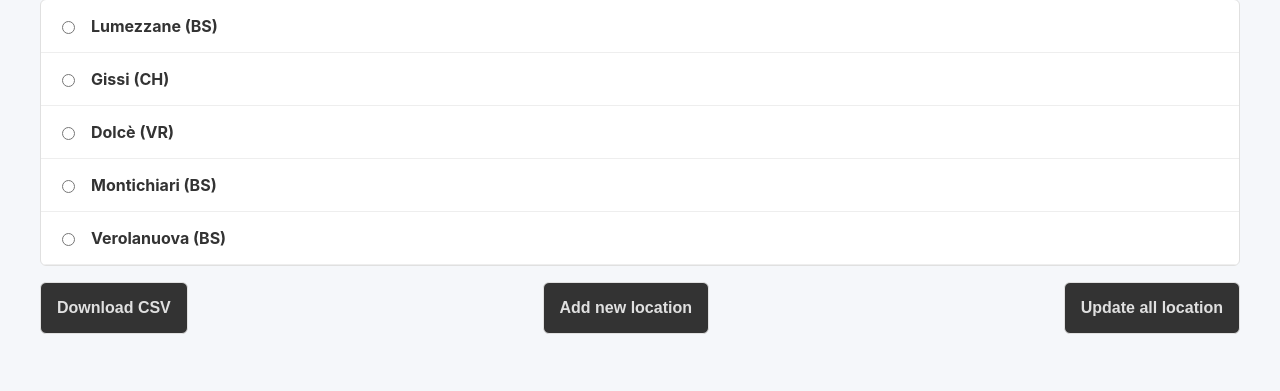
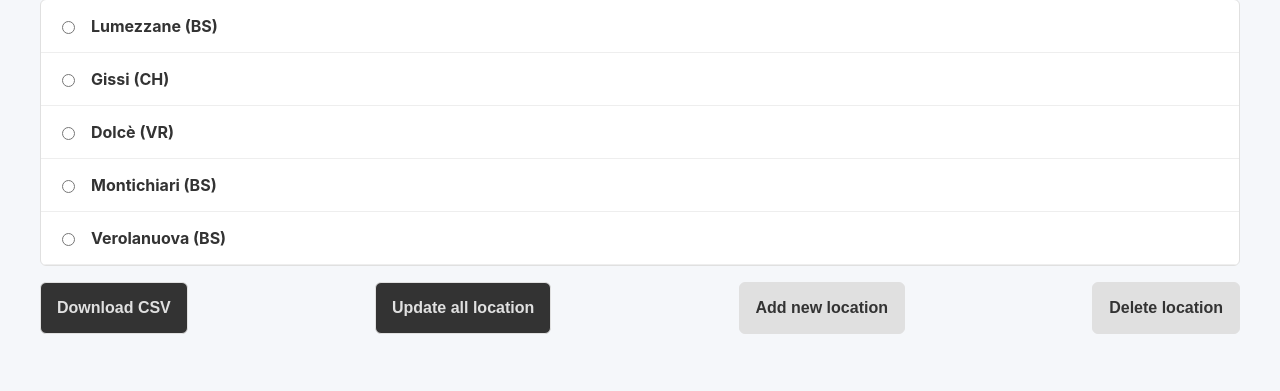
Before and after one commit to CigoliniMat/IrradiationCollector, a Flask app: page / in a window 1280 px wide. Shown: the part 177-568 px from the top of the page. Run offline with Flask 3, Linux system fonts and the light colour scheme; data comes from the database, SQL or seed files in the repository; parts of the project's set-up code (start-up, migrations or seed data) failed here and were passed over.

Commit message:
added modal creation of location

```diff
--- a/templates/main.html
+++ b/templates/main.html
@@ -42,12 +42,16 @@
             <button type="submit" class="action_btn">
                 <strong>Download CSV</strong>
             </button>
-            <button type="button" onclick="open_modal()" class="action_btn">
-                <strong>Add new location</strong>
-            </button>
             <button type="button" class="action_btn">
                 <strong>Update all location</strong>
             </button>
+            <button type="button" onclick="open_modal()" class="secondary_btn">
+                <strong>Add new location</strong>
+            </button>
+            <button type="button" class="secondary_btn">
+                <strong>Delete location</strong>
+            </button>
+
         </div>
     </form>
 
@@ -56,25 +60,25 @@
             <span class="close_button" onclick="close_modal()">&times;</span>
             <h2>Add new location</h2>
             <div class="input_lbl_container">
-                <label>
+                <label class="input_lbl">
                     <strong>Location name:</strong>
                 </label>
                 <input class="user_input" type="text" name="name" required placeholder="Insert location name">
             </div>
             <div class="input_lbl_container">
-                <label>
+                <label class="input_lbl">
                     <strong>Latitude:</strong>
                 </label>
                 <input class="user_input" type="number" name="lat" step="0.0001" placeholder="Example: 45.3456" required >
             </div>
             <div class="input_lbl_container">
-                <label>
+                <label class="input_lbl">
                     <strong>Longitude:</strong>
                 </label>
                 <input class="user_input" type="number" name="lon" step="0.0001" placeholder="Example: 10.4567" required>
             </div>
             <div class="input_lbl_container">
-                <label>
+                <label class="input_lbl">
                     <strong>Description:</strong>
                 </label>
                 <textarea class="user_input" name="description" rows="2" cols="50" placeholder="An optional brief description"></textarea>
@@ -82,6 +86,7 @@
             <button type="submit" class="action_btn">
                 <strong>Create</strong>
             </button>
+
 
         </form>
 
--- a/templates/static/main.js
+++ b/templates/static/main.js
@@ -54,6 +54,12 @@ function close_modal(){
     document.getElementById('modal').style.display = 'none'
 }
 
+window.onclick = function(event) {
+    const modale = document.getElementById('modal');
+    if (event.target === modale) {
+        close_modal();
+    }
+  }
 
 document.getElementById('next_btn').addEventListener('click', () => {
     if (current_page < max_page) {
--- a/templates/static/styles.css
+++ b/templates/static/styles.css
@@ -56,7 +56,9 @@ body {
     margin-bottom: 1rem;
     align-items: center;
 }
-
+.input_lbl {
+    width: 30%;
+}
 .user_input {
     width: 100%;
     max-width: 600px;
@@ -78,6 +80,16 @@ body {
     border-radius: 6px;
     background-color: #333;
     color: #e0e0e0;
+    padding: 1rem;
+    font-size: 16px;
+    cursor: pointer;
+}
+
+.secondary_btn {
+    border: 1px solid #e0e0e0;
+    border-radius: 6px;
+    background-color: #e0e0e0;
+    color: #333;
     padding: 1rem;
     font-size: 16px;
     cursor: pointer;
```
